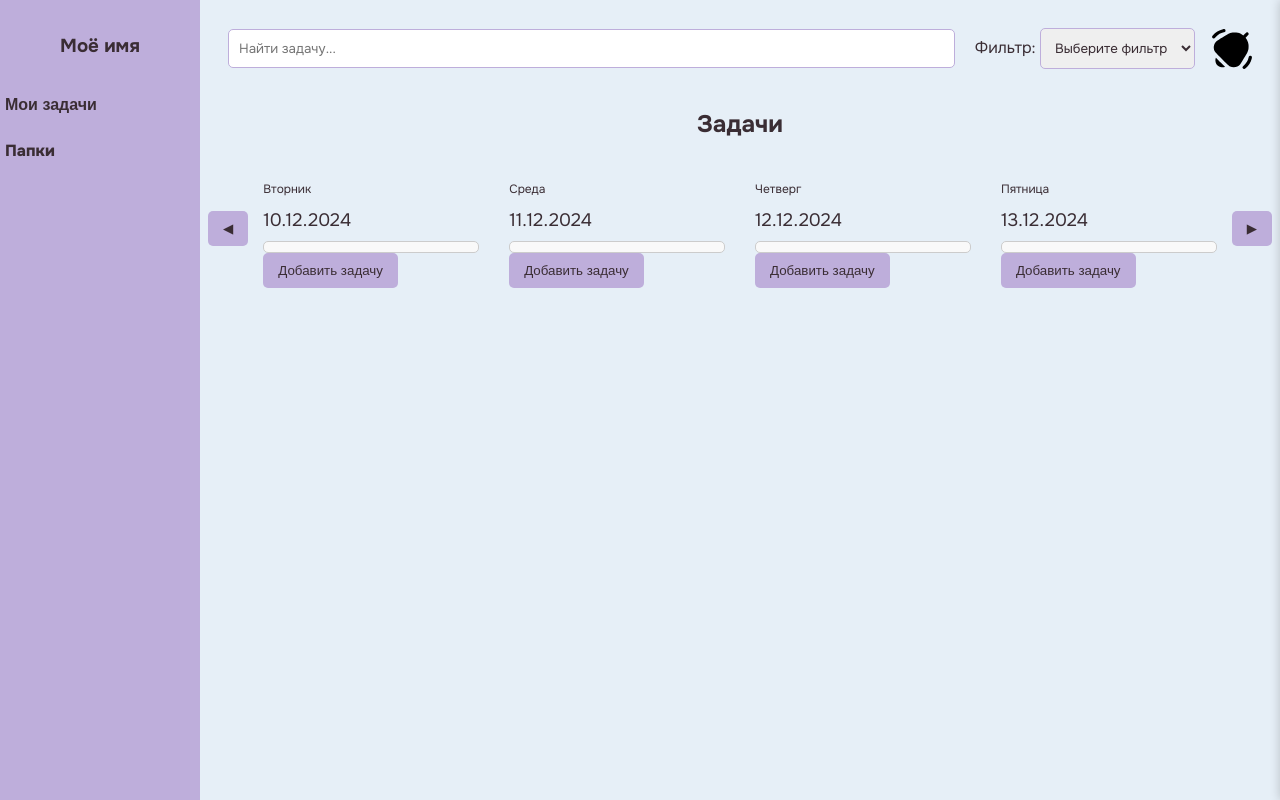
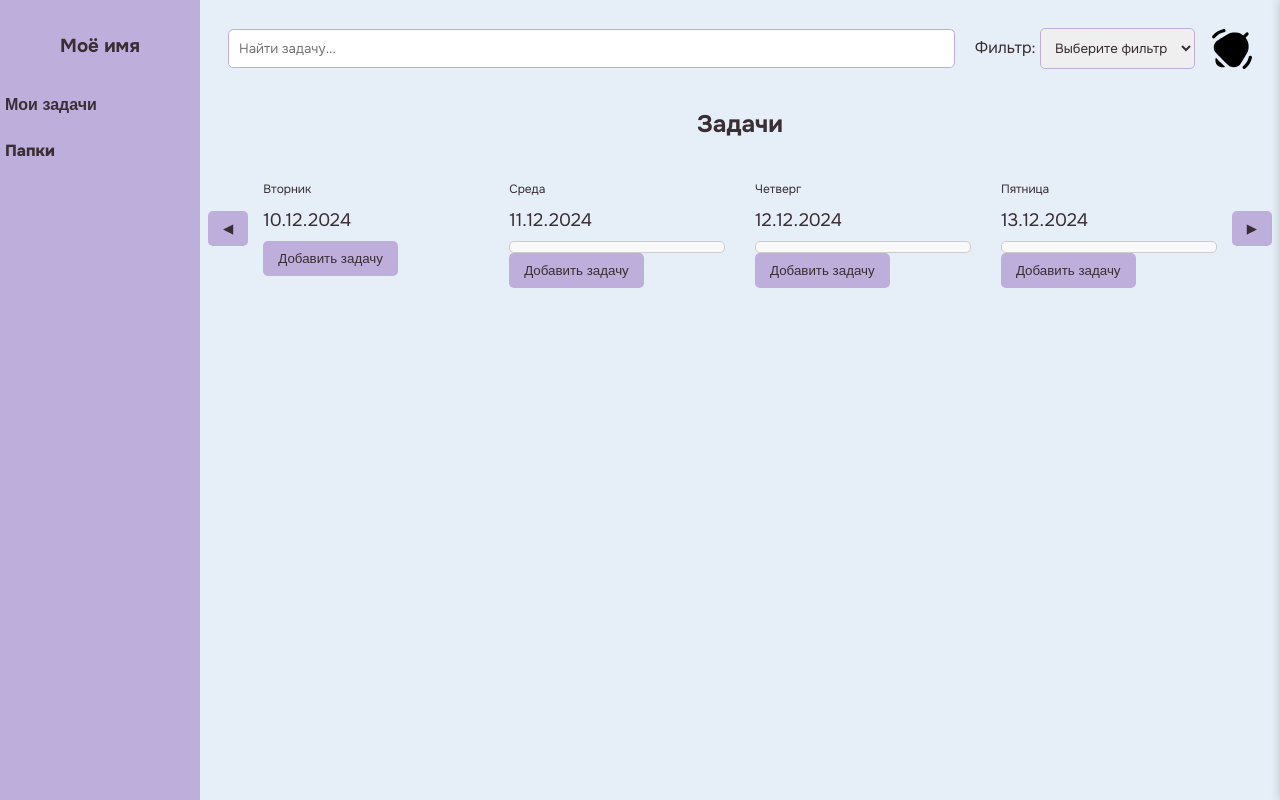
Before and after one commit to DMetka/daily, a Django app: page / in a window 1280 px wide. Run offline with Django 5.2, Linux system fonts and the light colour scheme; data that the repository does not hold is empty.

```diff
--- a/tasks/templates/tasks/index.html
+++ b/tasks/templates/tasks/index.html
@@ -56,7 +56,6 @@
                         <div class="day" id="day1">
                             <p class="day-name"></p>
                             <p class="date"></p>
-                            <div class="tasks-container"></div> <!-- Контейнер для задач -->
                             <button class="add-task-btn" onclick="openForm()">Добавить задачу</button>
                         </div>
                         <div class="day" id="day2">
```
Also changed, not shown: tasks/static/tasks/img/delete.svg (added).
